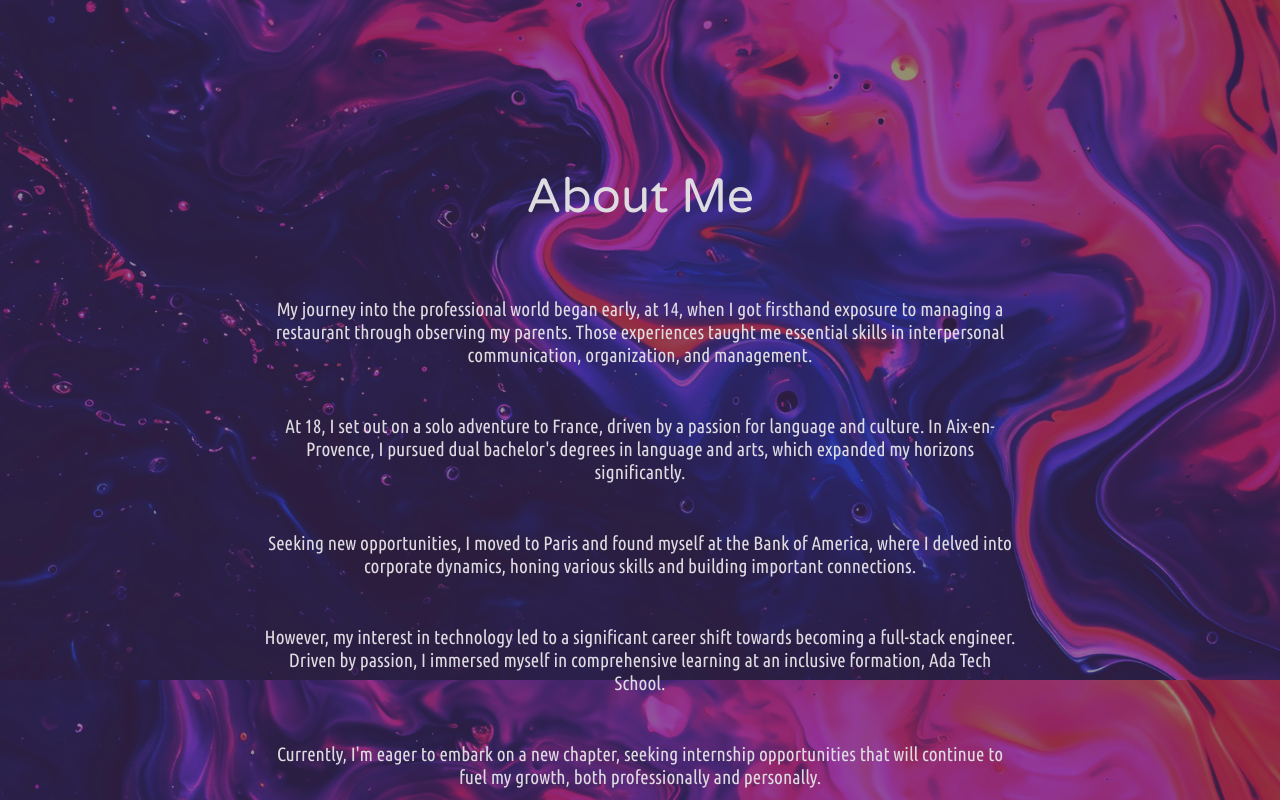
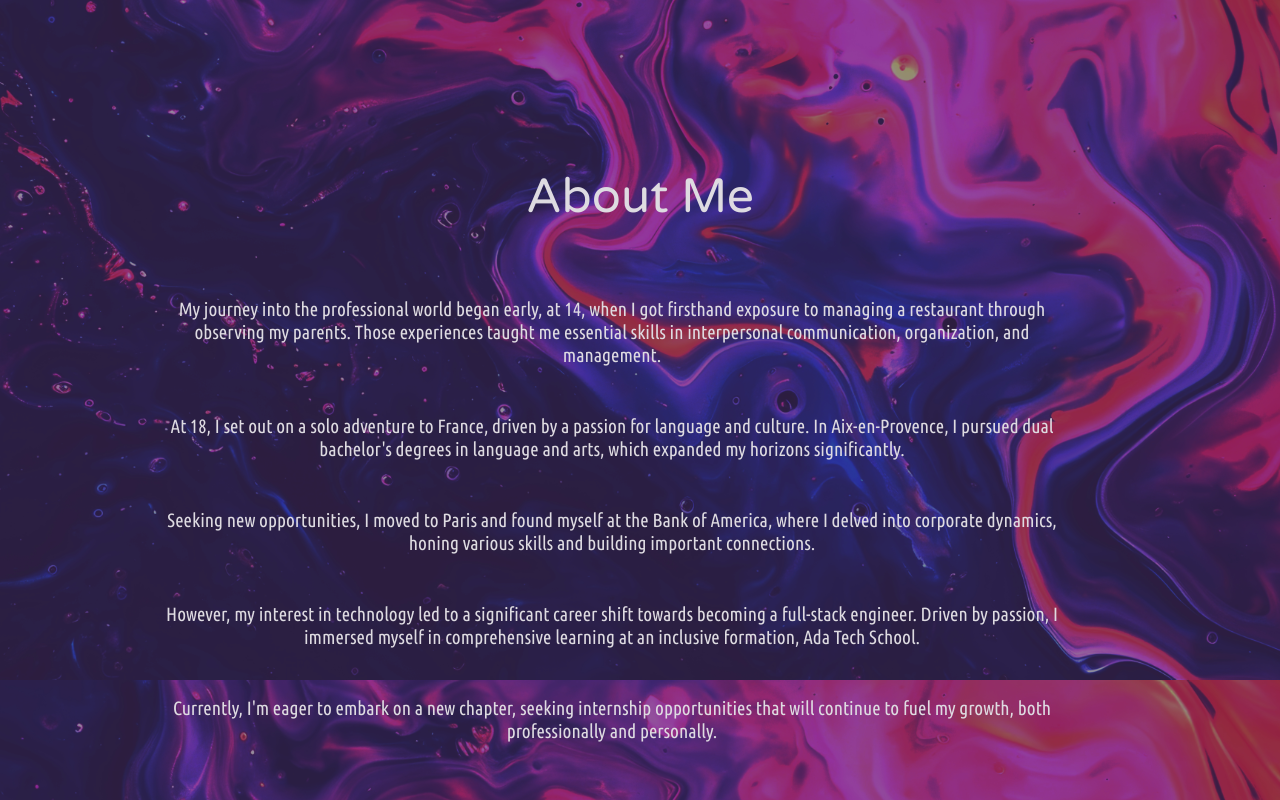
Before and after one commit to ryorafael/portfolio, a React (Create React App) app: page / in a window 1280 px wide. Shown: the part 920-1720 px from the top of the page. Built offline with nearby package versions, Linux system fonts and the light colour scheme.

Commit message:
update about css to fit paragraphs

```diff
--- a/src/components/About/about.css
+++ b/src/components/About/about.css
@@ -1,3 +1,4 @@
+/* General styling */
 #about {
   overflow: hidden;
   width: 100vw;
@@ -6,8 +7,8 @@
   flex-direction: column;
   align-items: center;
   text-align: center;
-  margin: 0 auto;
-  height: 100vh;
+  margin: 4rem auto; /* Increased margin to provide more space */
+  height: auto; /* Changed height to auto to allow for dynamic content */
 }
 
 .aboutTitle {
@@ -21,8 +22,8 @@
 .aboutmepara {
   font-weight: 400;
   font-size: 1.2rem;
-  max-width: 51rem;
-  padding: 0 2rem;
+  max-width: 90%; /* Adjusted max-width */
+  padding: 0 1rem; /* Adjusted padding for smaller screens */
   font-family: "Ubuntu Condensed", sans-serif;
   font-optical-sizing: auto;
   margin: 1.5rem;
@@ -38,67 +39,10 @@
   font-family: inherit;
 }
 
-
-
-
-
-
-
-
-
-
-
-
-
-
-
-
-
-/* .aboutmepara {
-  text-align: center;
-  font-weight: 400;
-  font-size: 1.2rem;
-  max-width: 51rem;
-  padding: 0 2rem;
-  font-family: "Ubuntu Condensed", sans-serif;
-  font-optical-sizing: auto;
-  margin: 1.5rem;
+/* Media query for smaller devices */
+@media only screen and (max-width: 320px) { /* Adjust max-width as needed */
+  .aboutmepara {
+    padding: 0 0.5rem; /* Further reduce padding for smaller screens */
+    font-size: 1rem; /* Decrease font size for smaller screens */
+  }
 }
-
-.aboutcontainer {
-  text-align: center;
-  flex-direction: row;
-  flex-wrap: wrap;
-}
-
-.about {
-  overflow: hidden;
-  width: 100vw;
-  max-width: 51rem;
-  display: flex;
-  flex-direction: column;
-  align-items: center;
-  text-align: center;
-  margin: 0 auto;
-  height: calc(100vh - 4rem);
-}
-
-h2 {
-  margin: 2rem 0;
-  padding: 1rem;
-  font-size: 3rem;
-  font-weight: 400;
-  font-family: "Varela Round", sans-serif;
-}
-
-#about {
-  overflow: hidden;
-  width: 100vw;
-  max-width: 65rem;
-  display: flex;
-  flex-direction: column;
-  align-items: center;
-  text-align: center;
-  margin: 0 auto;
-  height: calc(100vh - 4rem);
-} */
```
